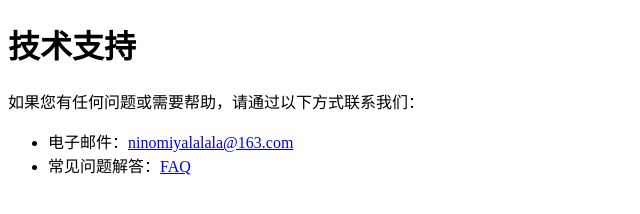
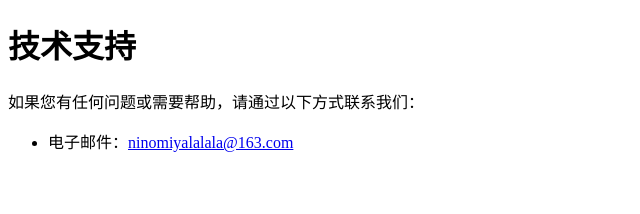
Before and after one commit to LinsayLiu/zhouxingzhe-private-policy, a plain HTML site: page support.html in a window 1280 px wide. Shown: the whole page, without its empty margins (0-640 px from the left). Drawn offline with Linux system fonts and the light colour scheme.

Commit message:
Update support.html

```diff
--- a/support.html
+++ b/support.html
@@ -10,7 +10,6 @@
     <p>如果您有任何问题或需要帮助，请通过以下方式联系我们：</p>
     <ul>
         <li>电子邮件：<a href="mailto:ninomiyalalala@163.com">ninomiyalalala@163.com</a></li>
-        <li>常见问题解答：<a href="faq.html">FAQ</a></li>
     </ul>
 </body>
 </html>
```
